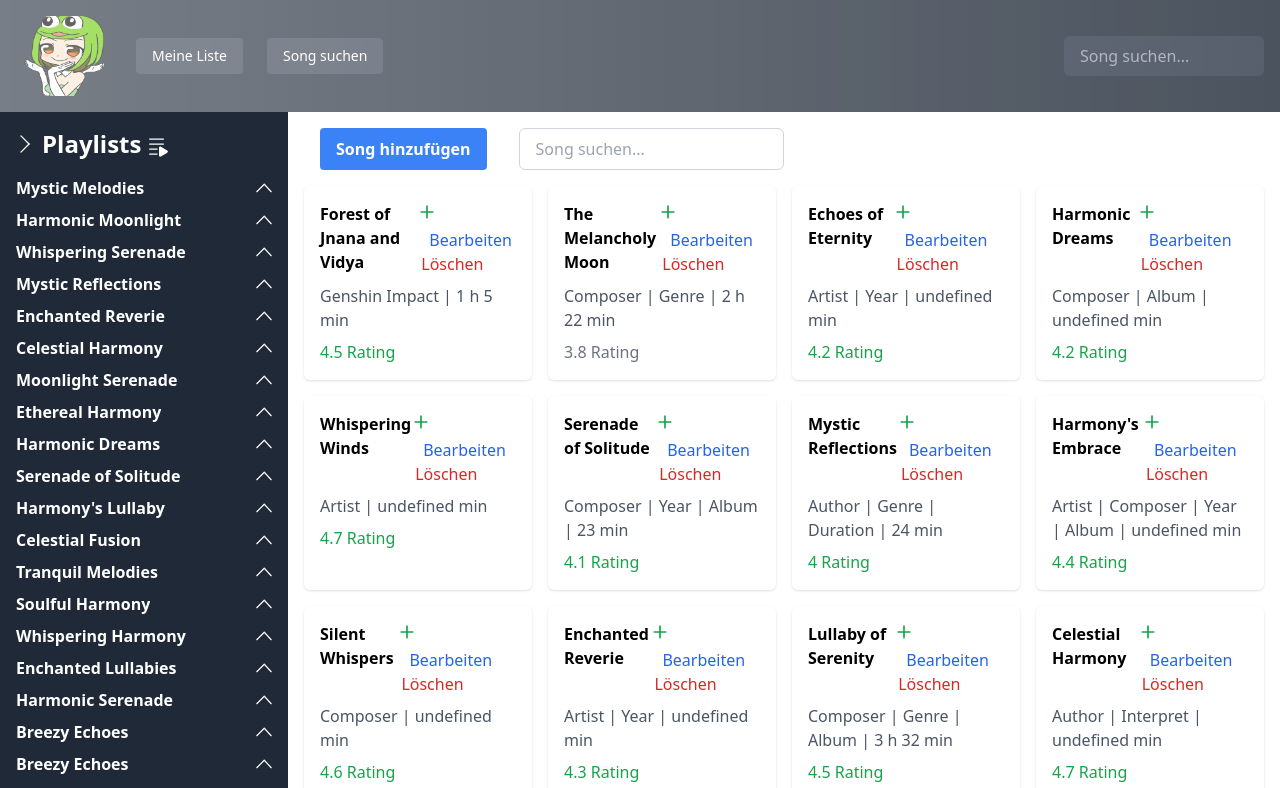
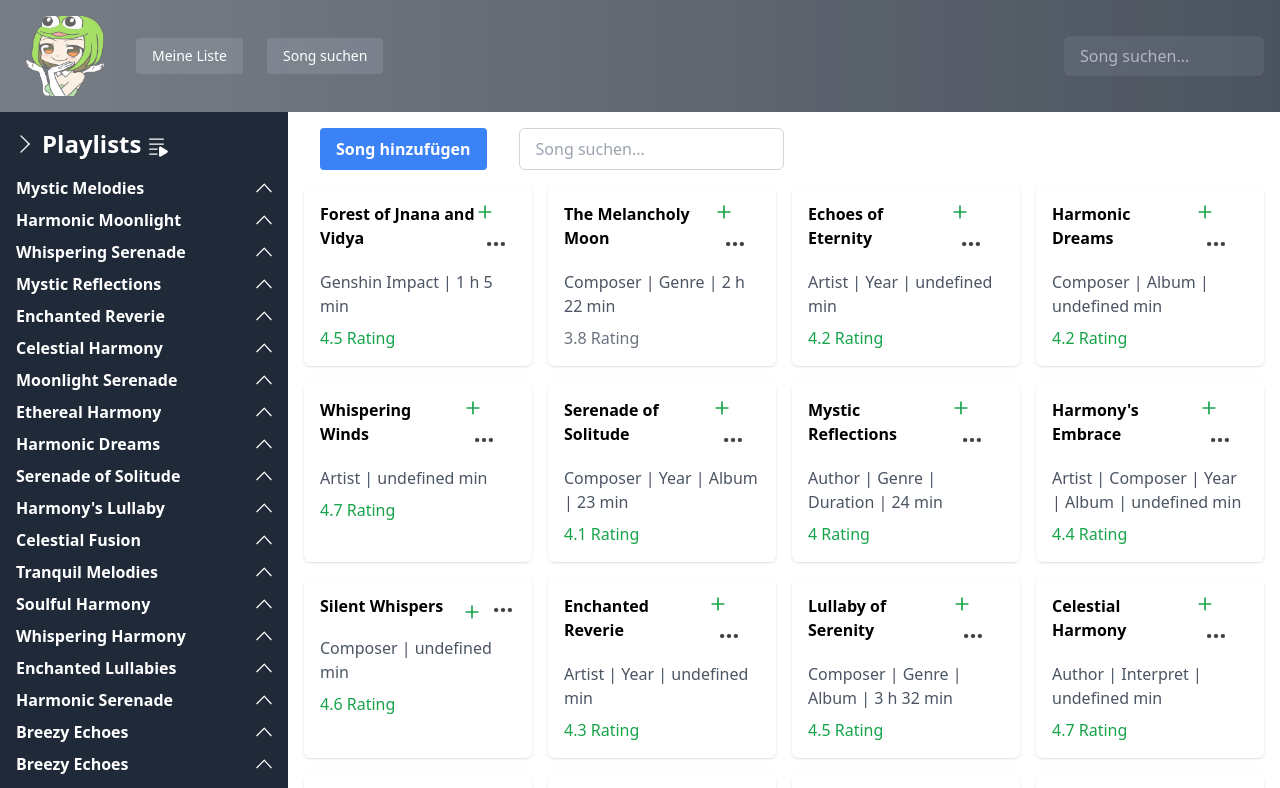
Before and after one commit to dominictosku/Mongo-Python, a Vue app in the folder jukebox/: page / in a window 1280 px wide. Shown: the top 788 px of the page. Built offline with nearby package versions, Linux system fonts and the light colour scheme.

Commit message:
feat: dropdown for crud buttons
- mobile stays the same as before

```diff
--- a/jukebox/src/components/Song.vue
+++ b/jukebox/src/components/Song.vue
@@ -16,6 +16,7 @@ defineProps({
 })
 
 const isMobileView = ref(false);
+const isDropdownOpen = ref(false);
 
 onMounted(() => {
     handleScreenWidthChange();
@@ -68,7 +69,7 @@ window.addEventListener('resize', handleScreenWidthChange);
 <template>
     <div class="flex justify-between mb-2">
         <div class="font-semibold">{{ song.name }}</div>
-        <div class="space-x-2">
+        <div class="space-x-2 relative">
             <button class="text-green-600" @click="addToPlaylist(song)">
                 <svg class="w-5 h-5" viewBox="0 0 24 24" fill="none" stroke="currentColor" stroke-width="2"
                     stroke-linecap="round" stroke-linejoin="round">
@@ -76,8 +77,13 @@ window.addEventListener('resize', handleScreenWidthChange);
                 </svg>
             </button>
             <span v-if="!isMobileView">
-                <button v-if="showCRUDButtons" class="text-blue-600 mx-1" @click="editSong(song)">Bearbeiten</button>
-                <button v-if="showCRUDButtons" class="text-red-600 mx-1" @click="deleteSong(song)">Löschen</button>
+                <button class="rounded-full p-1" @click="isDropdownOpen = !isDropdownOpen">
+                    <img src="../assets/threeDots.svg" alt="" />
+                </button>
+                <div v-if="showCRUDButtons && isDropdownOpen">
+                    <button class="dropdown rounded-t-sm mt-8" @click="editSong(song)">Bearbeiten</button>
+                    <button class="dropdown rounded-b-sm mt-16" @click="deleteSong(song)">Löschen</button>
+                </div>
             </span>
         </div>
     </div>
--- a/jukebox/src/style.css
+++ b/jukebox/src/style.css
@@ -13,3 +13,7 @@
 .search {
     @apply border border-gray-300 rounded-md px-4 py-2;
 }
+
+.dropdown {
+    @apply absolute min-w-[100px] z-10 -left-1 top-0 text-white mx-1 p-1 bg-gray-800 hover:bg-slate-600;
+}
```
Also changed, not shown: jukebox/src/assets/threeDots.svg (added).
